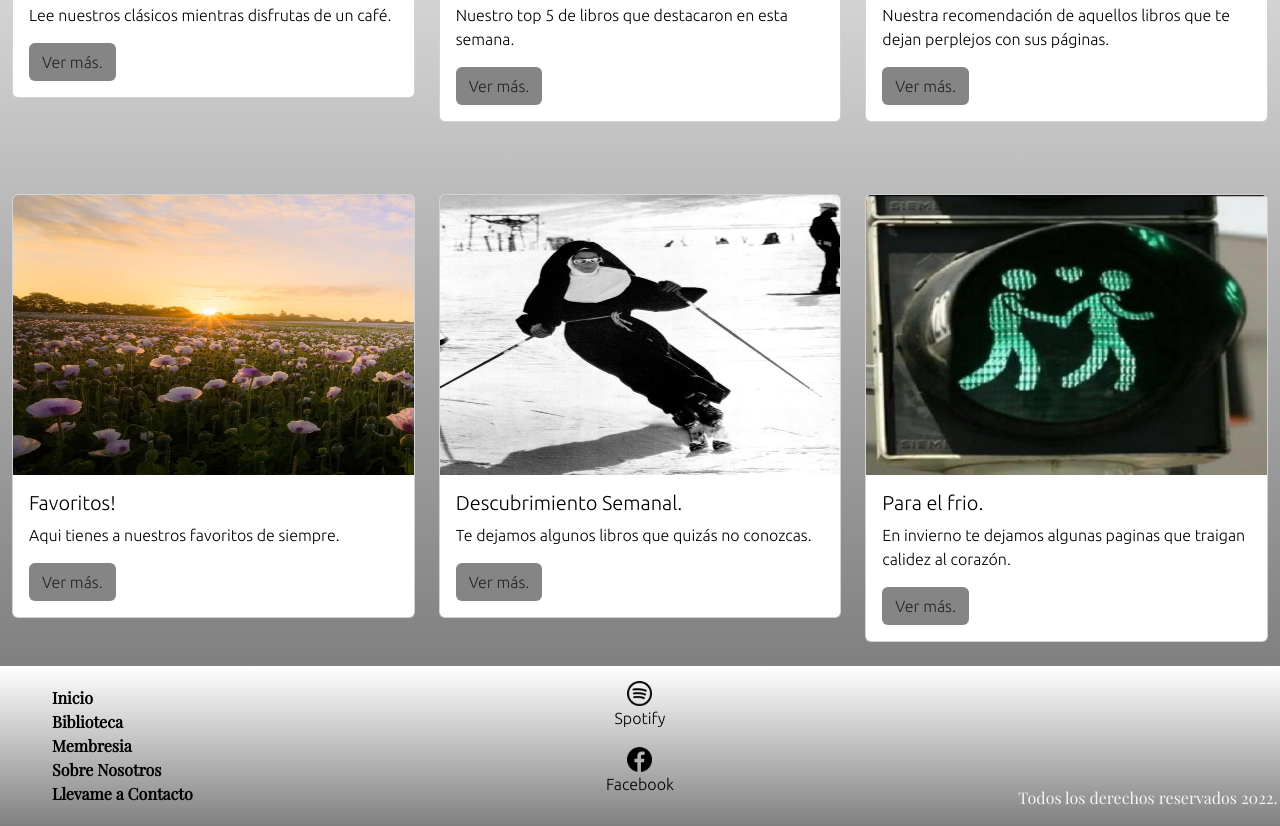
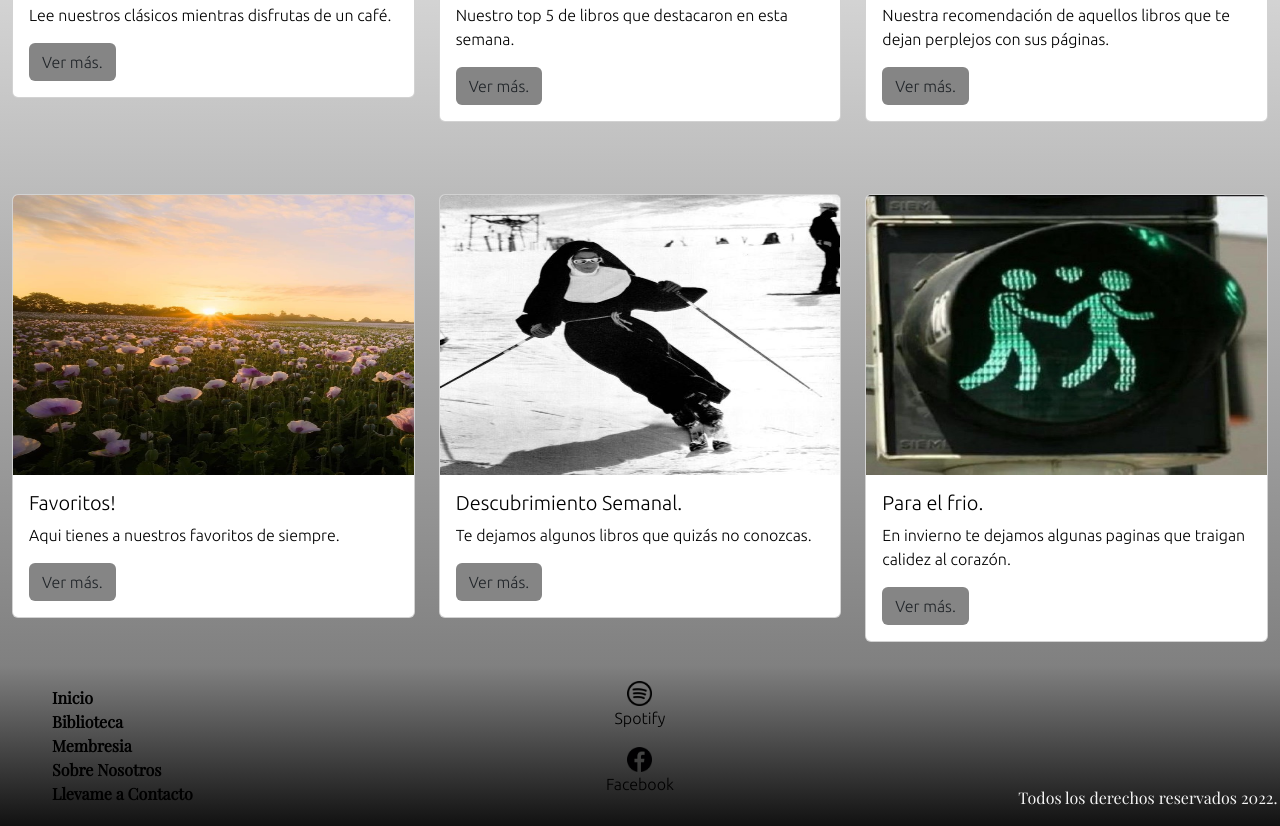
Before and after one commit to gaston964/BookStore, a website: page index.html in a window 1280 px wide. Shown: the part 406-1232 px from the top of the page. Drawn offline with nearby package versions, Linux system fonts and the light colour scheme.

Commit message:
Arreglo footer del SASS

```diff
--- a/scss/layout/_footer.scss
+++ b/scss/layout/_footer.scss
@@ -1,6 +1,6 @@
 /* Footer en Comun */
 .footer__ppal{
-    background-image: $fondo;
+    background-image: linear-gradient(to bottom, grey,rgb(17, 17, 17));
     .footer__nav{
         display: grid;
         grid-template-columns: repeat(3, 1fr);
```
Also changed, not shown: css/styles.css.
